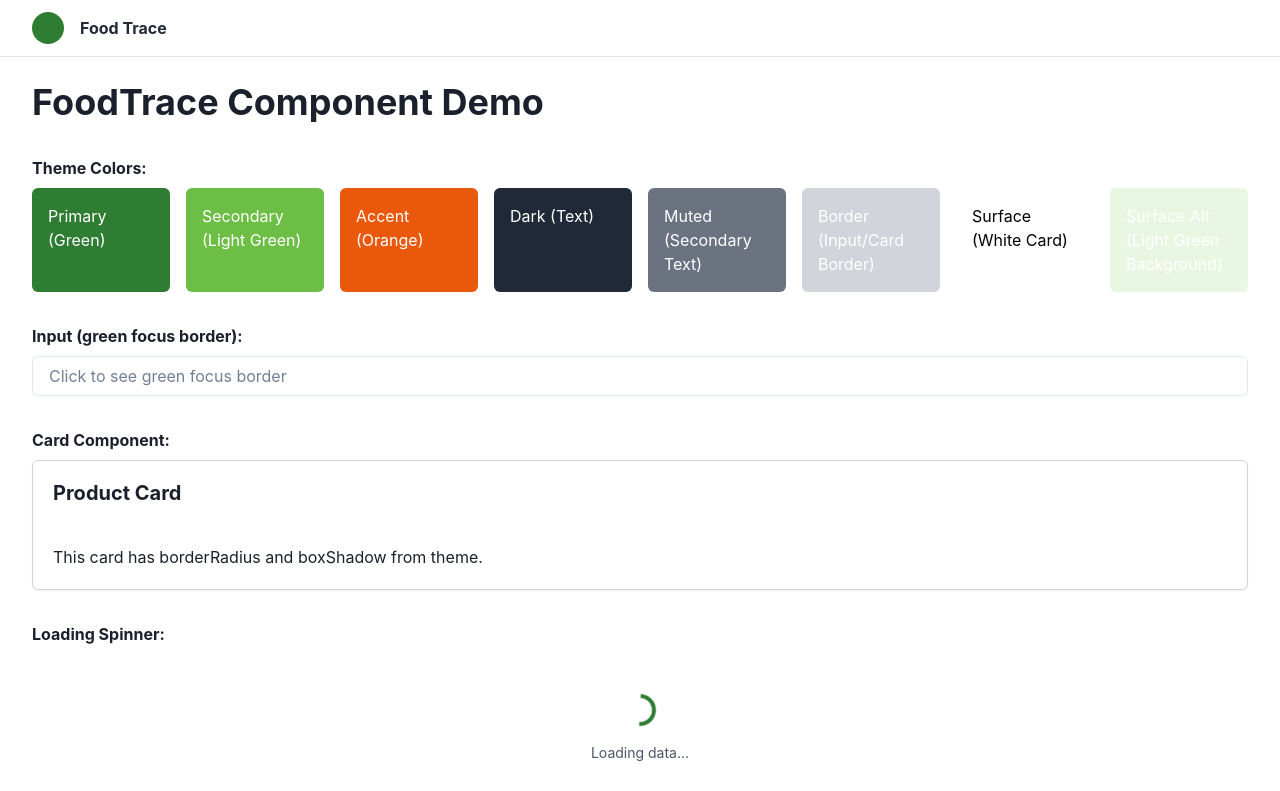
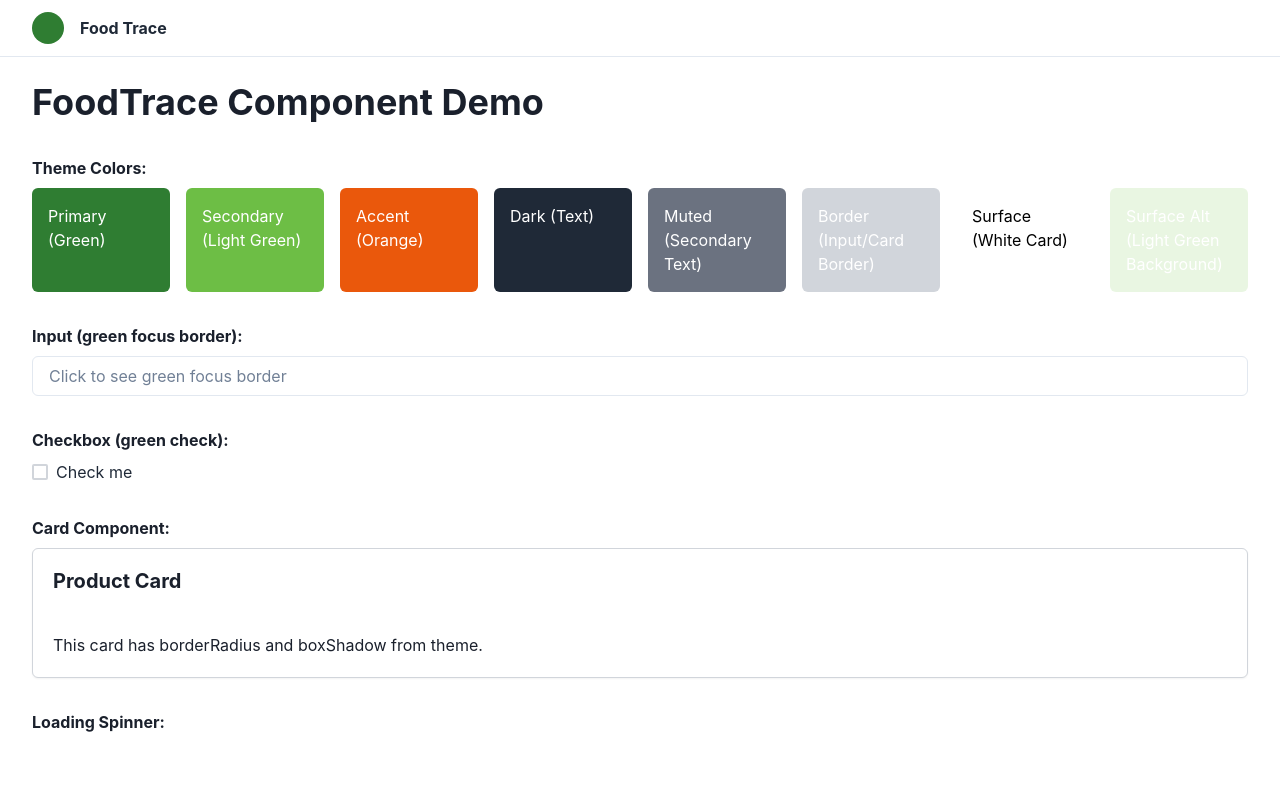
Before and after one commit to FoodTrace-2025/thesis, a Next.js app: page / in a window 1280 px wide. Shown: the top 791 px of the page. Built offline with nearby package versions, Linux system fonts and the light colour scheme.

Commit message:
feat: complete Story 4.2 Login Page UI

```diff
--- a/src/pages/index.tsx
+++ b/src/pages/index.tsx
@@ -99,6 +99,14 @@
           <Input placeholder="Click to see green focus border" />
         </Box>
 
+        {/* Checkbox display */}
+        <Box>
+          <Text fontWeight="bold" mb={2}>
+            Checkbox (green check):
+          </Text>
+          <Checkbox>Check me</Checkbox>
+        </Box>
+
         {/* Card display */}
         <Box>
           <Text fontWeight="bold" mb={2}>
```
